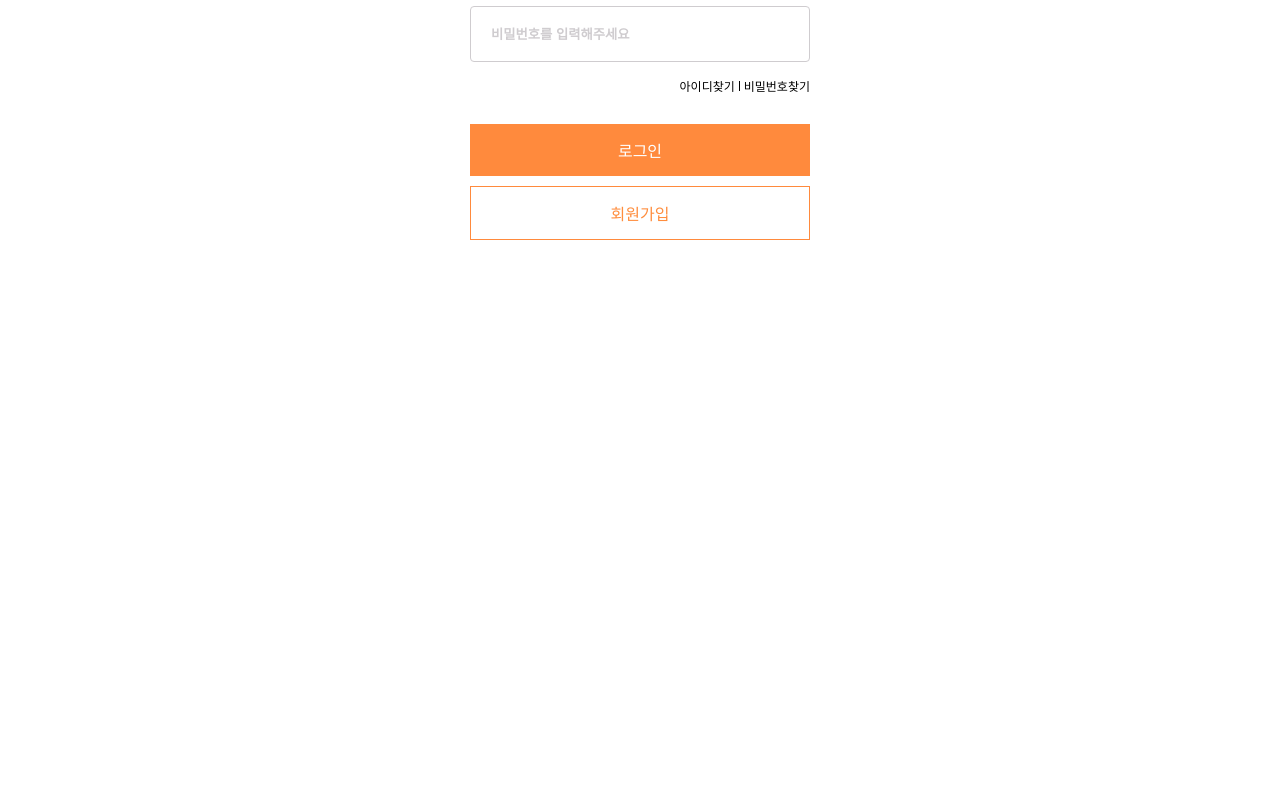
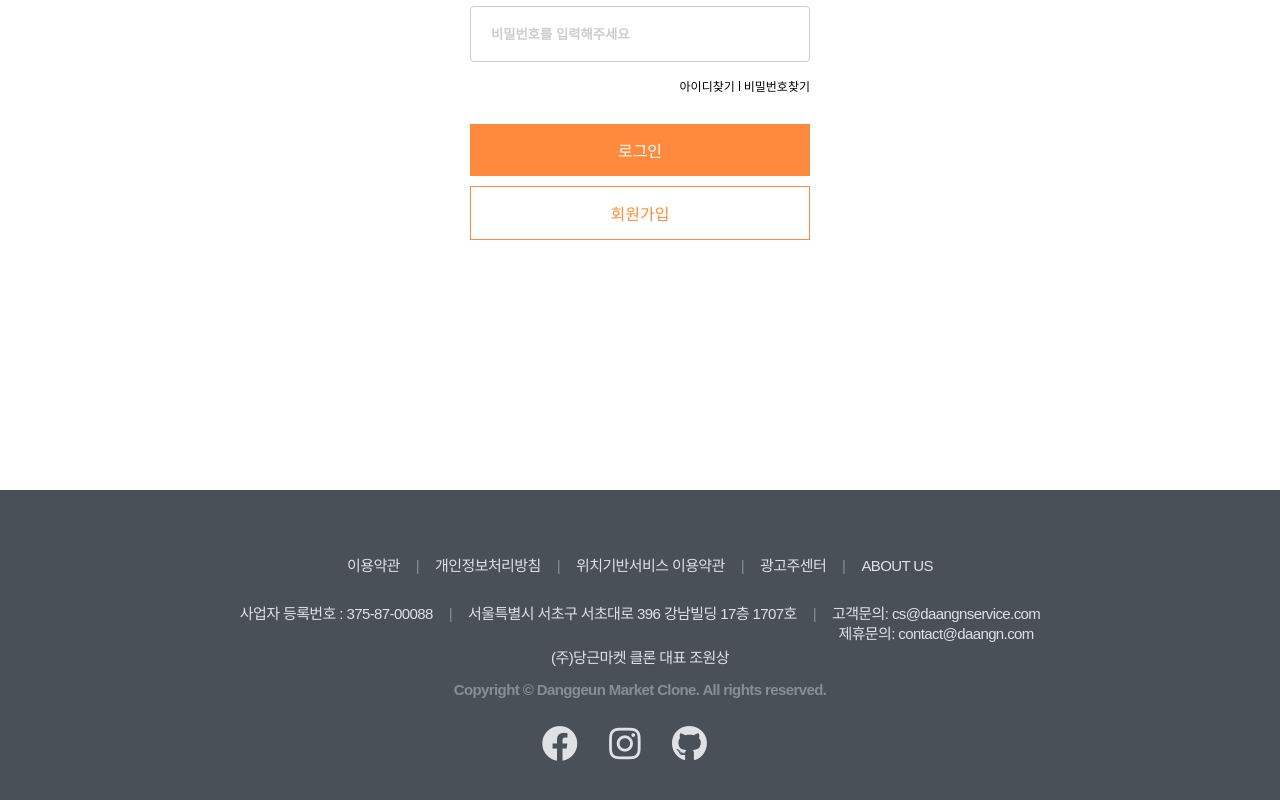
Before and after one commit to Hobak-Goguma/DaangnMarket-React, a React (Create React App) app in the folder client/: page /login in a window 1280 px wide. Shown: the part 364-1164 px from the top of the page. Before the commit the page ends 854 px from the top, so only its background shows below. Built offline with nearby package versions, Linux system fonts and the light colour scheme.

Commit message:
created footer and layout component

```diff
--- /dev/null
+++ b/client/src/components/Footer.js
@@ -0,0 +1,104 @@
+import React from "react";
+import styled from "styled-components";
+
+const Footer = () => {
+  return (
+    <StyledFooter>
+      <ul className="footer-list">
+        <li className="footer-list-item">이용약관</li>
+        <li className="footer-list-item">개인정보처리방침</li>
+        <li className="footer-list-item">위치기반서비스 이용약관</li>
+        <li className="footer-list-item">광고주센터</li>
+        <li className="footer-list-item">ABOUT US</li>
+      </ul>
+      <ul className="footer-list footer-address-list">
+        <li className="footer-list-item">사업자 등록번호 : 375-87-00088</li>
+        <li className="footer-list-item">
+          서울특별시 서초구 서초대로 396 강남빌딩 17층 1707호
+        </li>
+        <li className="footer-list-item">
+          <p>고객문의: cs@daangnservice.com</p>
+          <p>제휴문의: contact@daangn.com</p>
+        </li>
+      </ul>
+      <p className="ceo">(주)당근마켓 클론 대표 조원상</p>
+      <div className="copyright">
+        Copyright © Danggeun Market Clone. All rights reserved.
+      </div>
+      <div className="social">
+        <ul className="footer-list">
+          <li className="footer-list-item">
+            <i className="fab fa-facebook"></i>
+          </li>
+          <li className="footer-list-item">
+            <i className="fab fa-instagram"></i>
+          </li>
+          <li className="footer-list-item">
+            <i className="fab fa-github"></i>
+          </li>
+        </ul>
+      </div>
+    </StyledFooter>
+  );
+};
+
+export default Footer;
+
+const StyledFooter = styled.footer`
+  padding: 40px 0 67px 0;
+  background-color: #495057;
+  color: #dee2e6;
+  font-size: 15px;
+  line-height: 1.6;
+  letter-spacing: -0.6px;
+  text-align: center;
+  z-index: 100;
+
+  .copyright {
+    color: #868e96;
+    font-size: 15px;
+    font-weight: 600;
+    line-height: 1.6;
+    letter-spacing: -0.6px;
+    margin: 8px 0;
+  }
+
+  .footer-list {
+    margin: 24px 0;
+
+    &-item {
+      display: inline-block;
+      color: #dee2e6;
+
+      &:not(:last-child):after {
+        content: "|";
+        margin: 0 16px;
+        color: #868e96;
+        font-weight: normal;
+      }
+    }
+  }
+
+  .footer-address-list {
+    margin-bottom: 4px;
+    font-weight: 200;
+
+    .footer-list-item:last-child {
+      vertical-align: top;
+    }
+
+    .footer-list-item:last-child p {
+      margin-bottom: -4px;
+    }
+  }
+
+  .social {
+    i {
+      font-size: 36px;
+    }
+    .footer-list-item:after {
+      content: "";
+      margin: 0 16px;
+    }
+  }
+`;
--- /dev/null
+++ b/client/src/components/Layout.js
@@ -0,0 +1,16 @@
+import React from "react";
+import Header from "./Header";
+import Footer from "./Footer";
+
+const Layout = ({ children }) => {
+  return (
+    <>
+      <Header />
+
+      {children}
+      <Footer />
+    </>
+  );
+};
+
+export default Layout;
--- a/client/src/pages/Login.js
+++ b/client/src/pages/Login.js
@@ -1,6 +1,6 @@
 import React, { useState } from "react";
 import { withRouter } from "react-router-dom";
-import Header from "../components/Header";
+import Layout from "../components/Layout";
 import styled from "styled-components";
 
 function Login({ history }) {
@@ -66,8 +66,8 @@ function Login({ history }) {
     history.push("/register");
   }
   return (
+    <Layout>
       <LoginContainer>
-      <Header />
         <div className="contents">
           <div className="login-top">로그인</div>
           <div className="input-area">
@@ -104,6 +104,7 @@ function Login({ history }) {
           </div>
         </div>
       </LoginContainer>
+    </Layout>
   );
 }
 
--- a/client/src/pages/Register.js
+++ b/client/src/pages/Register.js
@@ -28,7 +28,7 @@ function Register({ history }) {
   const [email, setEmail] = useState("");
   const [cellPhone, setCellphone] = useState("");
   const [address, setAddress] = useState("서울특별시 강북구 4.19로2길");
-  const [sex, setSex] = useState("");
+  const [gender, setGender] = useState("");
   const [birthYear, setBirthYear] = useState("");
   const [birthMonth, setBirthMonth] = useState("");
   const [birthDay, setBirthDay] = useState("");
@@ -53,21 +53,21 @@ function Register({ history }) {
   };
 
   function man() {
-    let sexBullion = document.getElementsByClassName("sex-bullion");
-    if (sexBullion[0].checked === true) {
-      setSex(sexBullion[0].value);
+    let genderBullion = document.getElementsByClassName("gender-bullion");
+    if (genderBullion[0].checked === true) {
+      setGender(genderBullion[0].value);
     }
   }
   function woman() {
-    let sexBullion = document.getElementsByClassName("sex-bullion");
-    if (sexBullion[1].checked === true) {
-      setSex(sexBullion[1].value);
+    let genderBullion = document.getElementsByClassName("sex-bullion");
+    if (genderBullion[1].checked === true) {
+      setGender(genderBullion[1].value);
     }
   }
   function nothing() {
-    let sexBullion = document.getElementsByClassName("sex-bullion");
-    if (sexBullion[2].checked === true) {
-      setSex(sexBullion[2].value);
+    let genderBullion = document.getElementsByClassName("sex-bullion");
+    if (genderBullion[2].checked === true) {
+      setGender(genderBullion[2].value);
     }
   }
   function necessaryOne() {
@@ -558,7 +558,7 @@ function Register({ history }) {
                           <input
                             className="sex-bullion"
                             type="radio"
-                            name="sexBullion"
+                            name="genderBullion"
                             value="남성"
                             onChange={man}
                           ></input>
@@ -568,7 +568,7 @@ function Register({ history }) {
                           <input
                             className="sex-bullion"
                             type="radio"
-                            name="sexBullion"
+                            name="genderBullion"
                             value="여성"
                             onChange={woman}
                           ></input>
@@ -578,7 +578,7 @@ function Register({ history }) {
                           <input
                             className="sex-bullion"
                             type="radio"
-                            name="sexBullion"
+                            name="genderBullion"
                             value="선택안함"
                             onChange={nothing}
                           ></input>
```
Also changed, not shown: client/PR_form.txt (deleted). Lines whose indentation alone changed are shown as unchanged.
